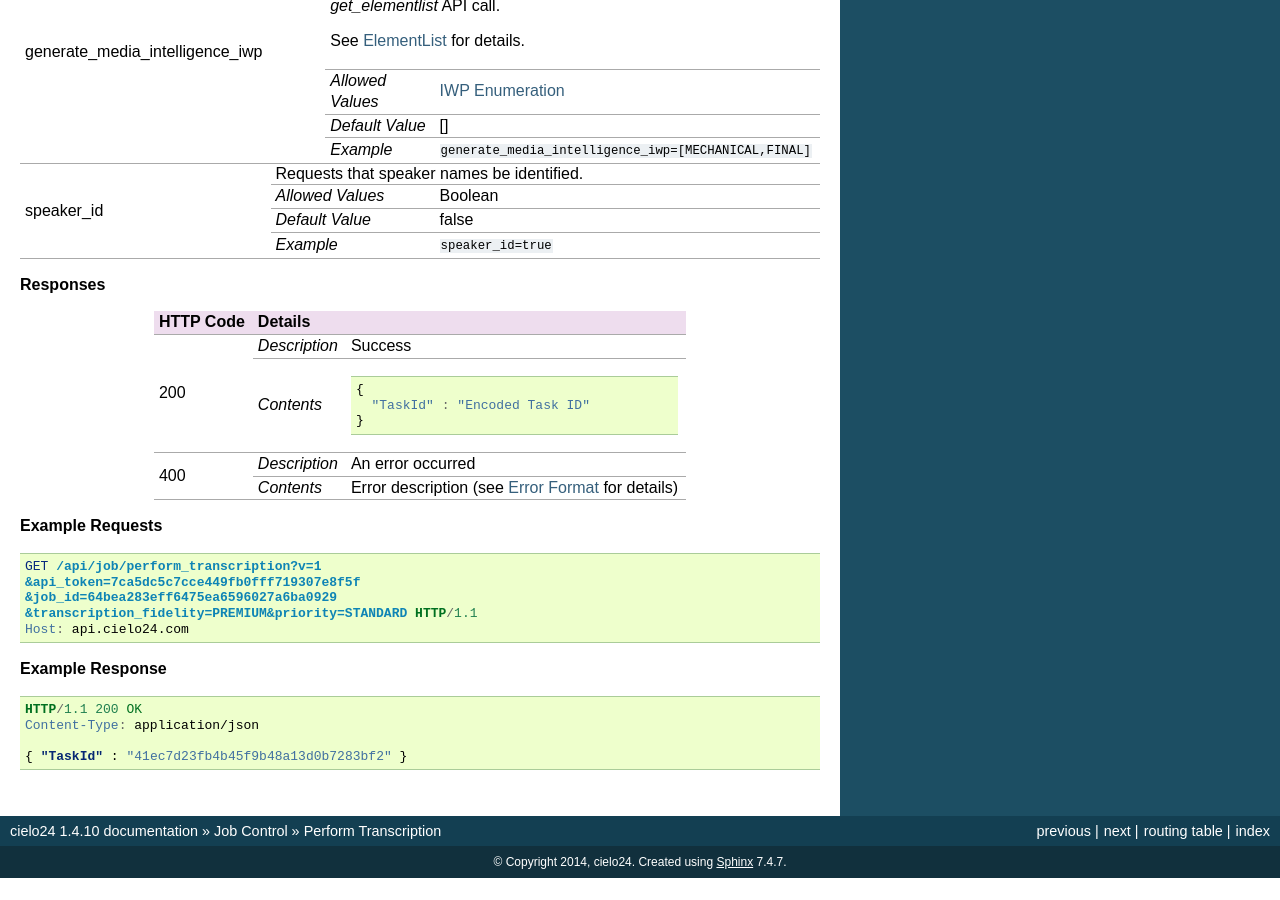
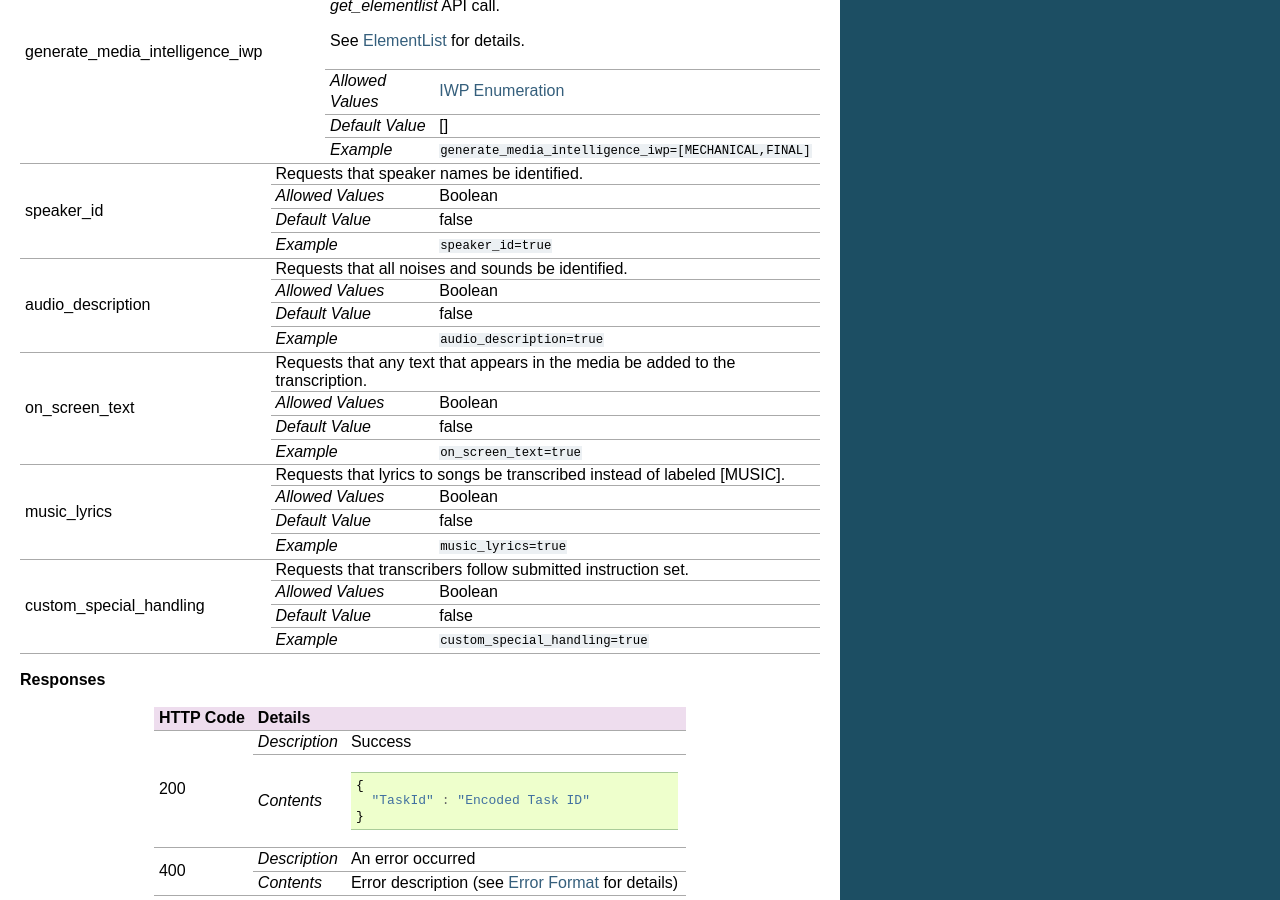
Before and after one commit to cielo24/Docs, a Sphinx documentation site: the page built from api/source/job_control/perform_transcription.rst, in a window 1280 px wide and 900 px high, scrolled down 2270 px. Built offline with Sphinx 7.4.7, drawn with Linux system fonts in a browser that asks for light colours; before the commit the page ends 3148 px from its top, so only the background shows below that.

Commit message:
adding more options to perform_transcription

```diff
--- a/api/source/job_control/perform_transcription.rst
+++ b/api/source/job_control/perform_transcription.rst
@@ -214,6 +214,51 @@ See :ref:`callback documentation <callbacks-label>` for details.
 |                         +------------------+----------------------------------------------------------------------+
 |                         | `Example`        | ``speaker_id=true``                                                  |
 +-------------------------+------------------+----------------------------------------------------------------------+
+| audio_description       | .. raw:: html                                                                           |
+|                         |                                                                                         |
+|                         |  Requests that all noises and sounds be identified.                                     |
+|                         |                                                                                         |
+|                         +------------------+----------------------------------------------------------------------+
+|                         | `Allowed Values` | Boolean                                                              |
+|                         +------------------+----------------------------------------------------------------------+
+|                         | `Default Value`  | false                                                                |
+|                         +------------------+----------------------------------------------------------------------+
+|                         | `Example`        | ``audio_description=true``                                           |
++-------------------------+------------------+----------------------------------------------------------------------+
+| on_screen_text          | .. raw:: html                                                                           |
+|                         |                                                                                         |
+|                         |  Requests that any text that appears in the media be added to the transcription.        |
+|                         |                                                                                         |
+|                         +------------------+----------------------------------------------------------------------+
+|                         | `Allowed Values` | Boolean                                                              |
+|                         +------------------+----------------------------------------------------------------------+
+|                         | `Default Value`  | false                                                                |
+|                         +------------------+----------------------------------------------------------------------+
+|                         | `Example`        | ``on_screen_text=true``                                              |
++-------------------------+------------------+----------------------------------------------------------------------+
+| music_lyrics            | .. raw:: html                                                                           |
+|                         |                                                                                         |
+|                         |  Requests that lyrics to songs be transcribed instead of labeled [MUSIC].               |
+|                         |                                                                                         |
+|                         +------------------+----------------------------------------------------------------------+
+|                         | `Allowed Values` | Boolean                                                              |
+|                         +------------------+----------------------------------------------------------------------+
+|                         | `Default Value`  | false                                                                |
+|                         +------------------+----------------------------------------------------------------------+
+|                         | `Example`        | ``music_lyrics=true``                                                |
++-------------------------+------------------+----------------------------------------------------------------------+
+| custom_special_handling | .. raw:: html                                                                           |
+|                         |                                                                                         |
+|                         |  Requests that transcribers follow submitted instruction set.                           |
+|                         |                                                                                         |
+|                         +------------------+----------------------------------------------------------------------+
+|                         | `Allowed Values` | Boolean                                                              |
+|                         +------------------+----------------------------------------------------------------------+
+|                         | `Default Value`  | false                                                                |
+|                         +------------------+----------------------------------------------------------------------+
+|                         | `Example`        | ``custom_special_handling=true``                                     |
++-------------------------+------------------+----------------------------------------------------------------------+
+
 
 **Responses**
 
```
